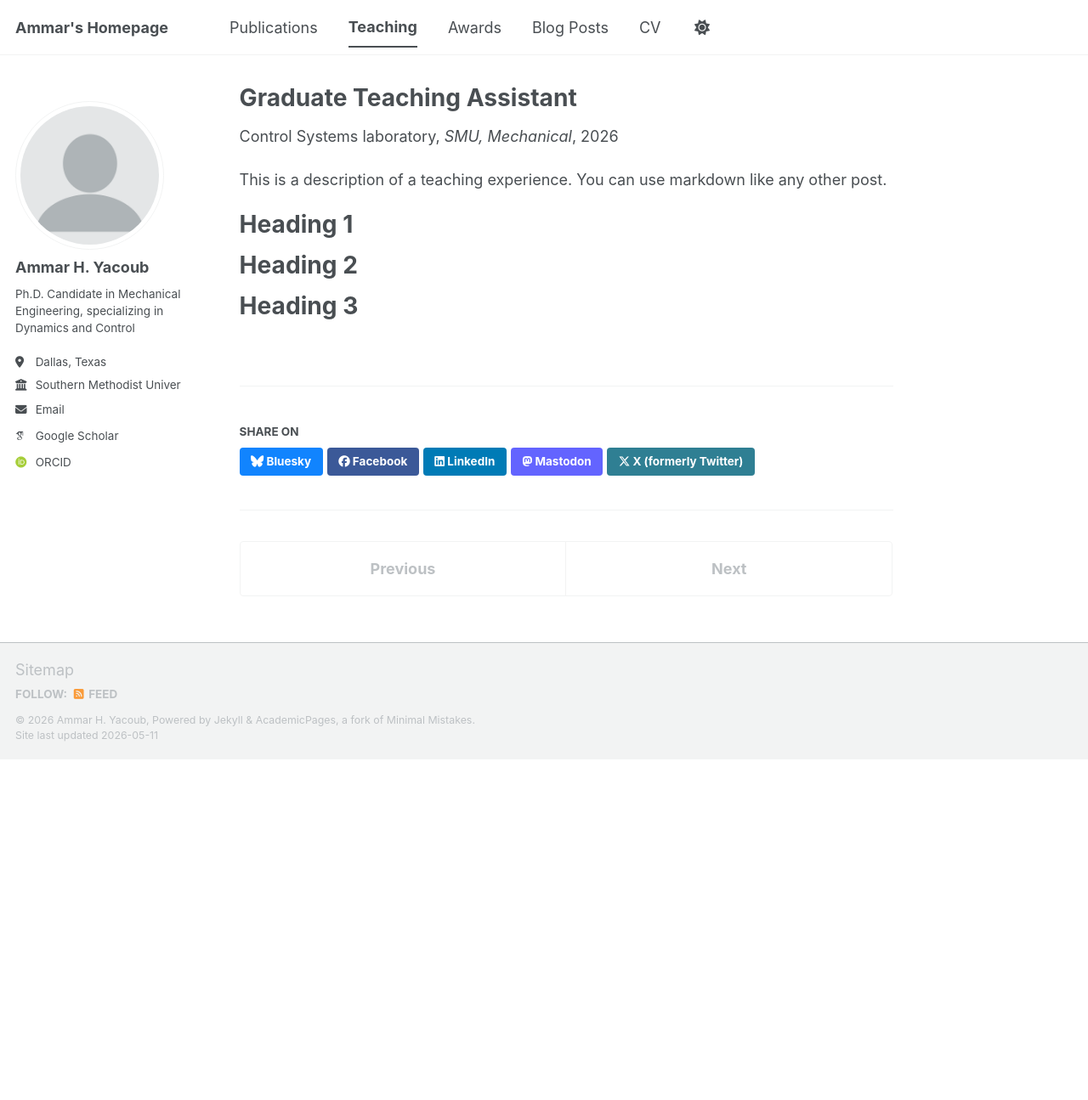
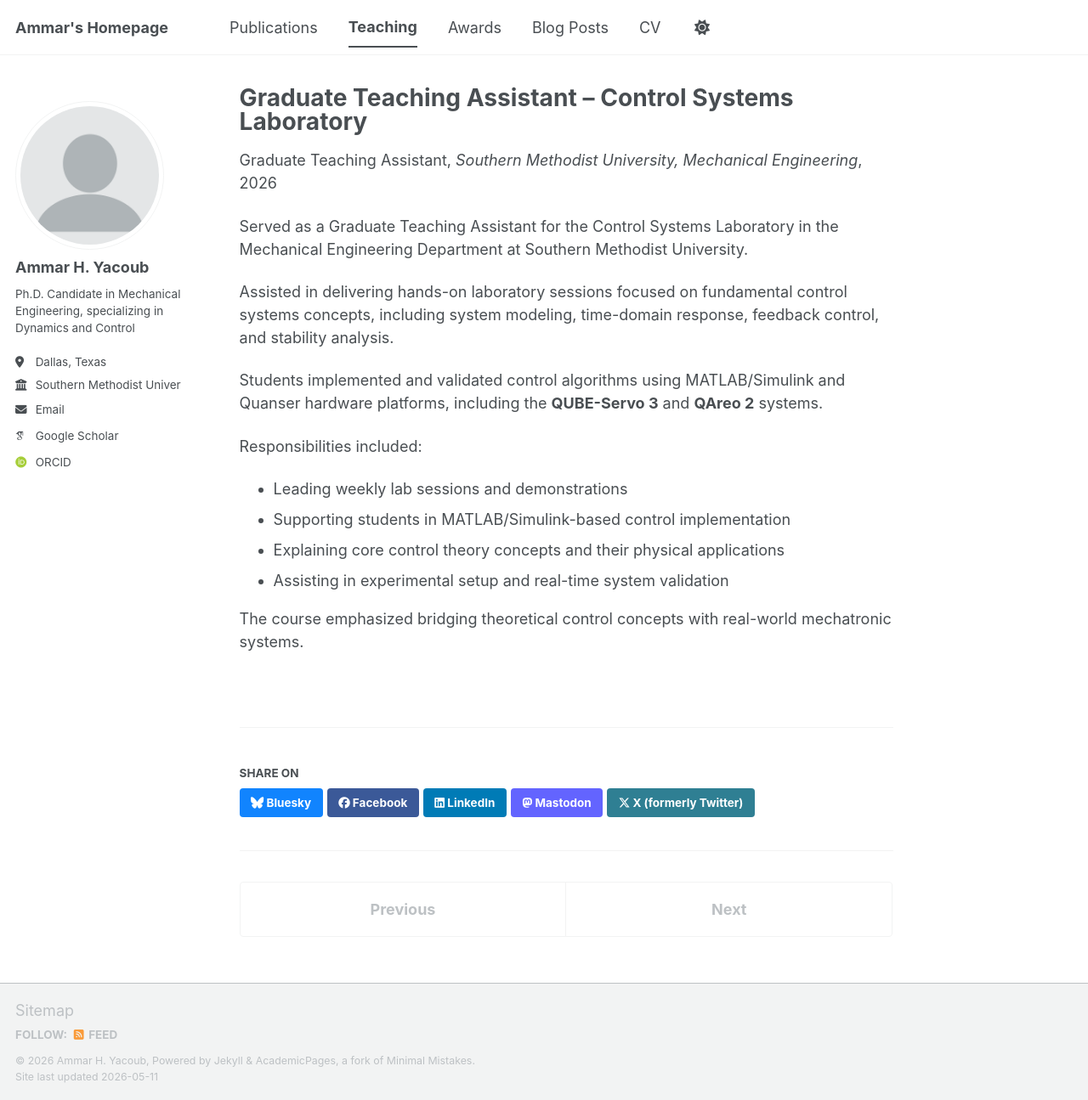
Before and after one commit to AmmarYacoub/AmmarYacoub.github.io, a Jekyll site: the page built from _teaching/2026-spring-teaching-1.md, in a window 1280 px wide and 1295 px high. Shown: the whole window at 85% size. Built offline with Jekyll 4.4.1, drawn with Linux system fonts in a browser that asks for light colours; some web fonts are replaced; a script bundle is joined from its source files by our own code; library files that are not in the unit come from our copies.

Commit message:
Update 2026-spring-teaching-1.md

```diff
--- a/_teaching/2026-spring-teaching-1.md
+++ b/_teaching/2026-spring-teaching-1.md
@@ -1,20 +1,23 @@
 ---
-title: "Graduate Teaching Assistant"
+title: "Graduate Teaching Assistant – Control Systems Laboratory"
 collection: teaching
-type: "Control Systems laboratory"
-permalink: /teaching/2026-spring-teaching-1
-venue: "SMU, Mechanical"
+type: "Graduate Teaching Assistant"
+permalink: /teaching/control-systems-lab/
+venue: "Southern Methodist University, Mechanical Engineering"
 date: 2026-01-01
-location: "Dallas, USA"
+location: "Dallas, Texas"
 ---
 
-This is a description of a teaching experience. You can use markdown like any other post.
+Served as a Graduate Teaching Assistant for the Control Systems Laboratory in the Mechanical Engineering Department at Southern Methodist University.
 
-Heading 1
-======
+Assisted in delivering hands-on laboratory sessions focused on fundamental control systems concepts, including system modeling, time-domain response, feedback control, and stability analysis.
 
-Heading 2
-======
+Students implemented and validated control algorithms using MATLAB/Simulink and Quanser hardware platforms, including the **QUBE-Servo 3** and **QAreo 2** systems.
 
-Heading 3
-======
+Responsibilities included:
+- Leading weekly lab sessions and demonstrations
+- Supporting students in MATLAB/Simulink-based control implementation
+- Explaining core control theory concepts and their physical applications
+- Assisting in experimental setup and real-time system validation
+
+The course emphasized bridging theoretical control concepts with real-world mechatronic systems.
```
